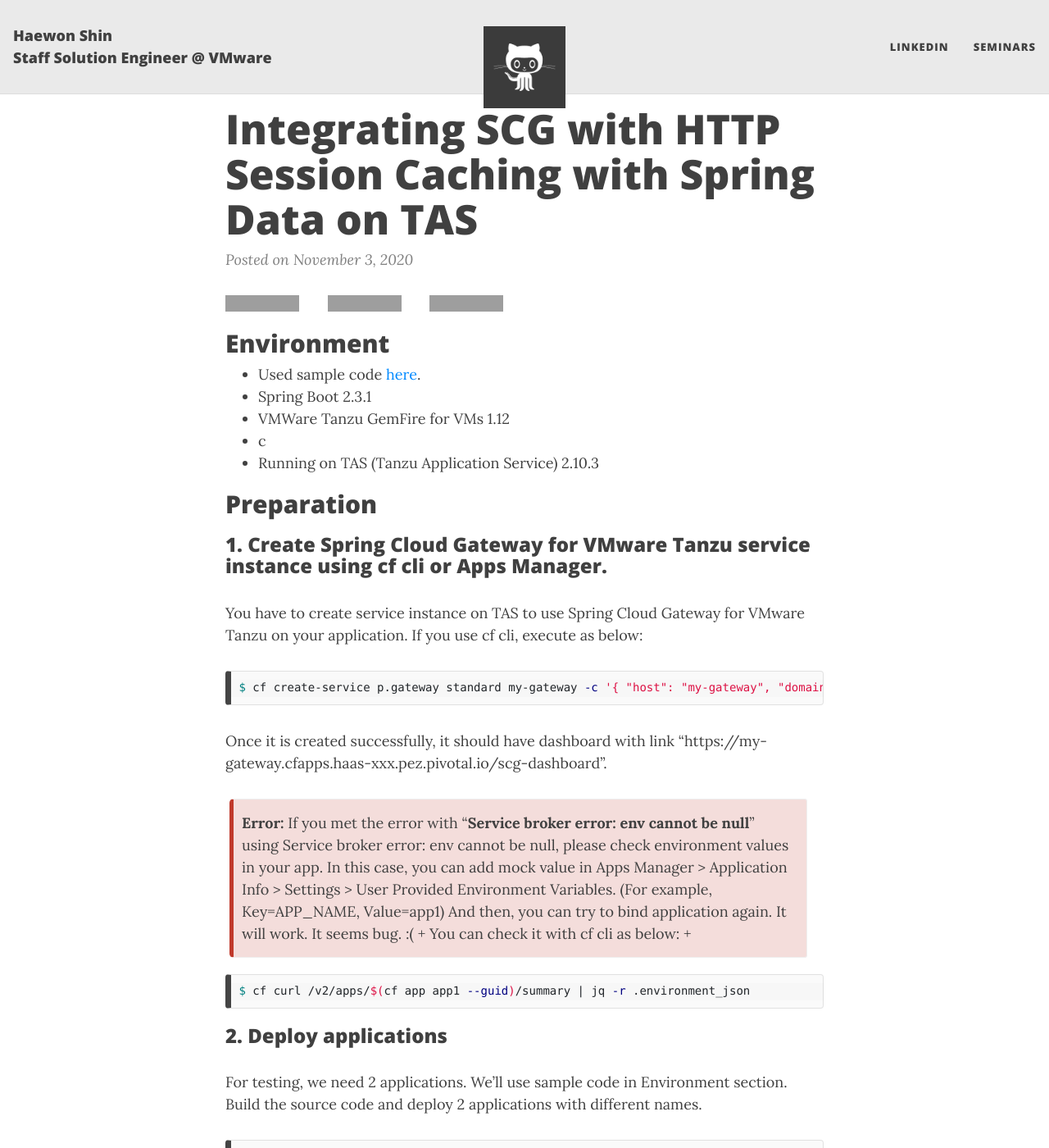
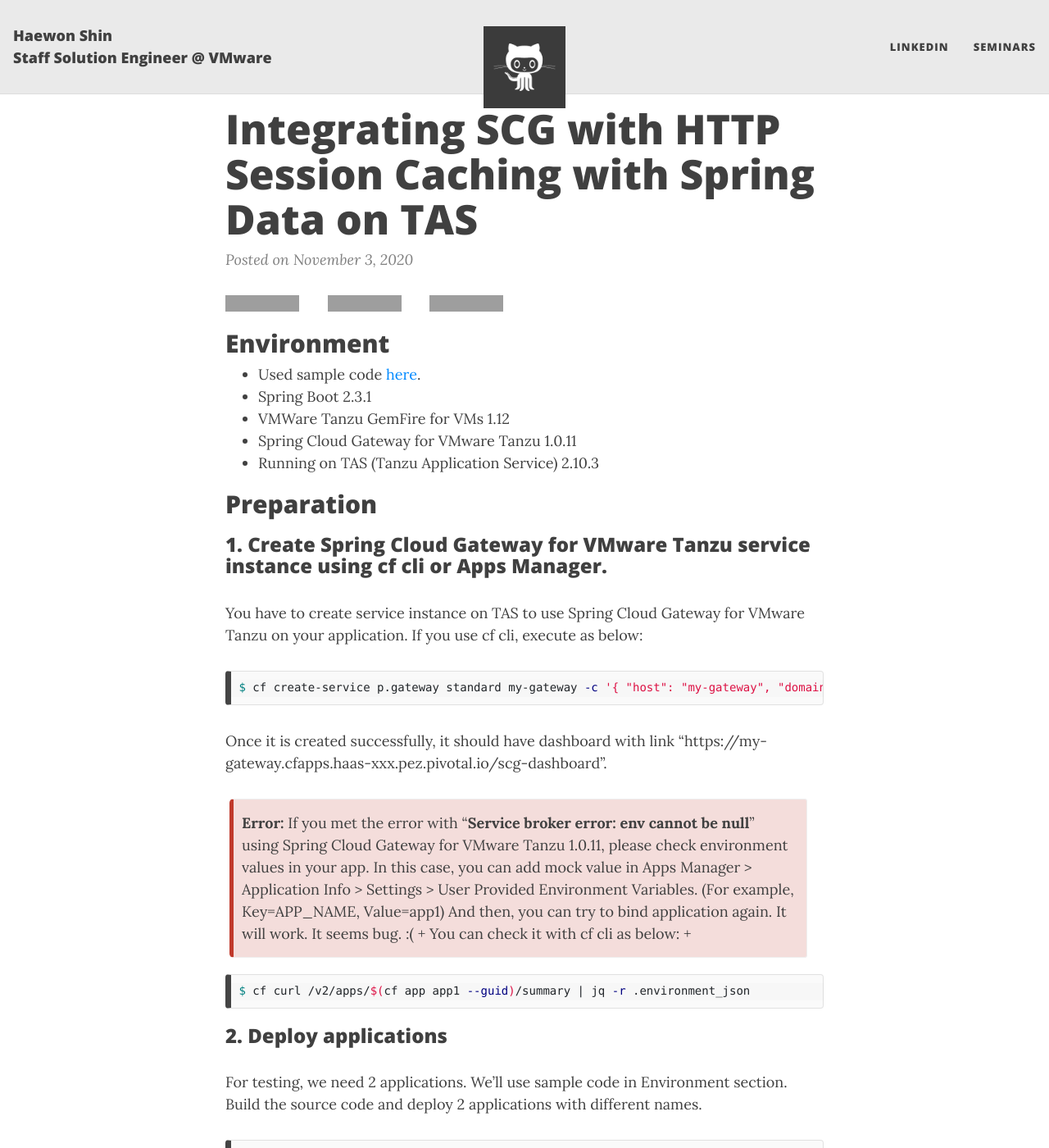
Before and after one commit to haewons-tanzu/haewons-tanzu.github.io, a Jekyll site: the page built from _posts/2020-11-03-integrating-gemfire-scg.md, in a window 1280 px wide and 1400 px high. Shown: the whole window at 82% size. Built offline with Jekyll 4.4.1, drawn with Linux system fonts in a browser that asks for light colours; nearby versions of some CDN libraries; grey boxes are pictures that could not be loaded.

Commit message:
Update 2020-11-03-integrating-gemfire-scg.md

```diff
--- a/_posts/2020-11-03-integrating-gemfire-scg.md
+++ b/_posts/2020-11-03-integrating-gemfire-scg.md
@@ -12,7 +12,7 @@
 - Used sample code [here](https://github.com/hshin-pivotal/ssdg-gemfire-demo){:target="_blank"}.
 - Spring Boot 2.3.1
 - VMWare Tanzu GemFire for VMs 1.12
-- c
+- Spring Cloud Gateway for VMware Tanzu 1.0.11
 - Running on TAS (Tanzu Application Service) 2.10.3
 
 ## Preparation
@@ -27,7 +27,7 @@
 Once it is created successfully, it should have dashboard with link "https://my-gateway.cfapps.haas-xxx.pez.pivotal.io/scg-dashboard".
 
 {: .box-error}
-**Error:** If you met the error with "<b>Service broker error: env cannot be null</b>" using Service broker error: env cannot be null, please check environment values in your app. In this case, you can add mock value in Apps Manager > Application Info > Settings > User Provided Environment Variables. (For example, Key=APP_NAME, Value=app1) And then, you can try to bind application again. It will work. It seems bug. :(
+**Error:** If you met the error with "<b>Service broker error: env cannot be null</b>" using Spring Cloud Gateway for VMware Tanzu 1.0.11, please check environment values in your app. In this case, you can add mock value in Apps Manager > Application Info > Settings > User Provided Environment Variables. (For example, Key=APP_NAME, Value=app1) And then, you can try to bind application again. It will work. It seems bug. :(
 +
 You can check it with cf cli as below:
 +
```
